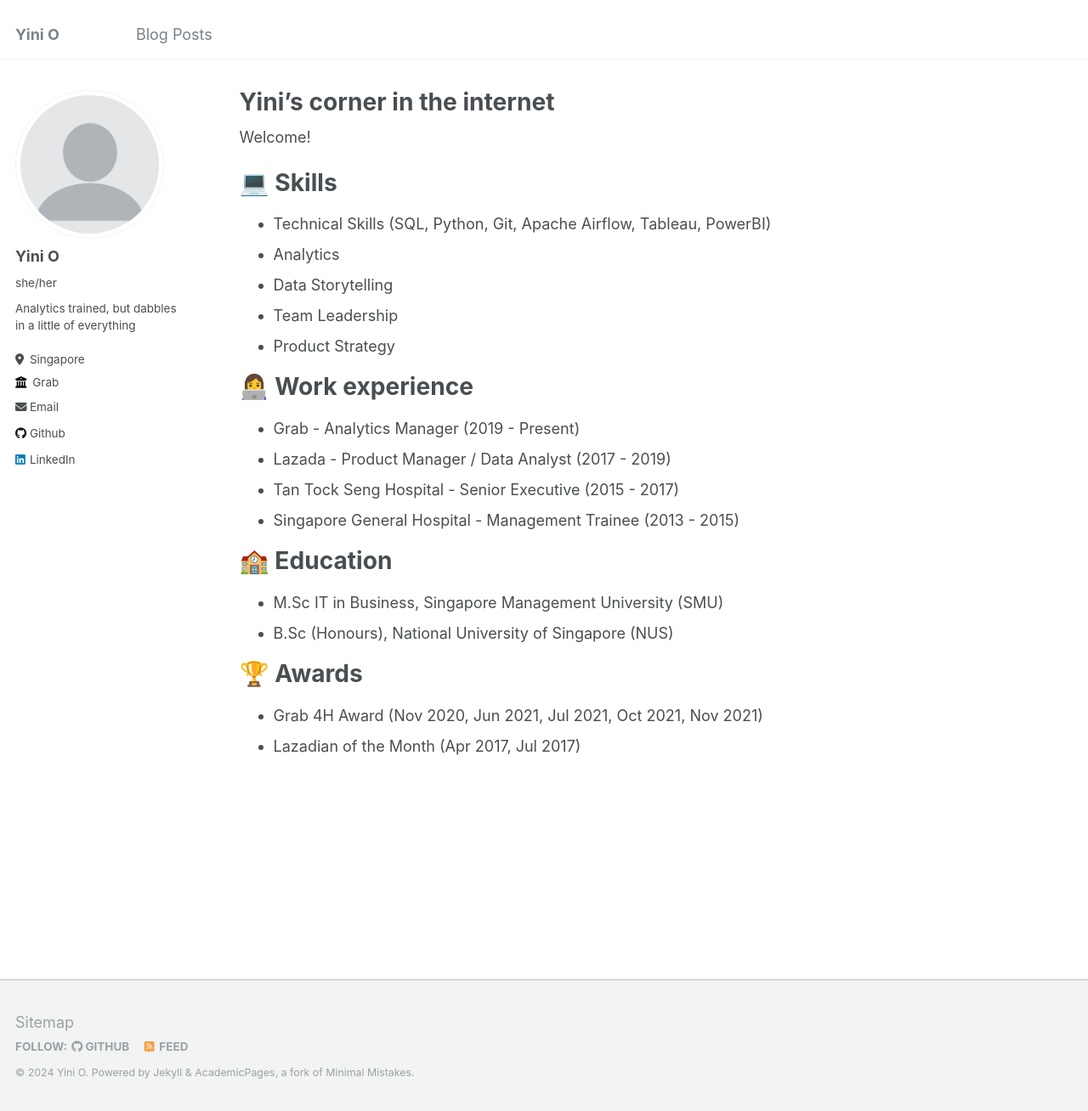
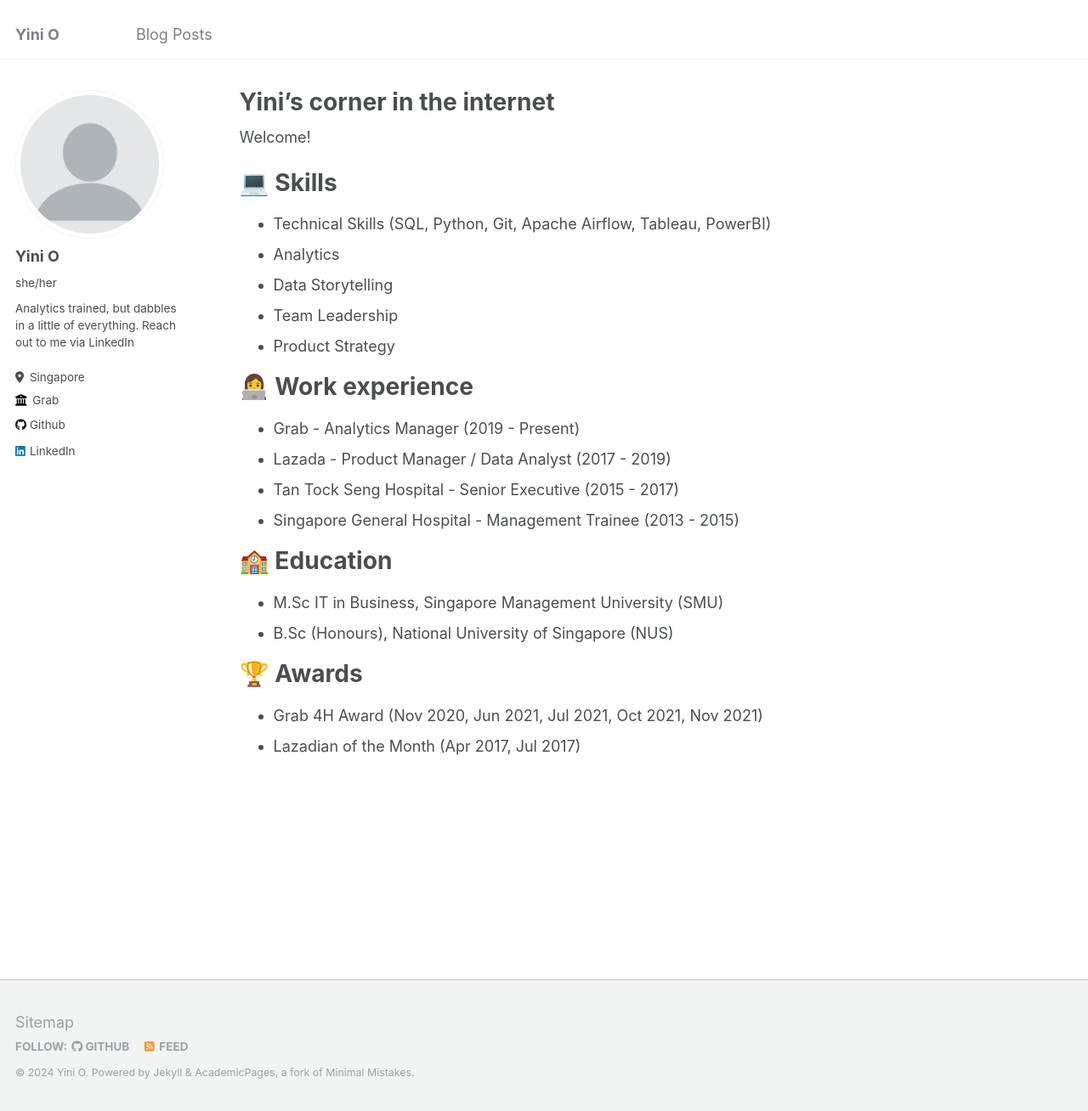
Before and after one commit to baqspaces/baqspaces.github.io, a Jekyll site: the page built from _pages/about.md, in a window 1280 px wide and 1308 px high. Shown: the whole window at 85% size. Built offline with Jekyll 4.4.1, drawn with Linux system fonts in a browser that asks for light colours.

Commit message:
edit bio

```diff
--- a/_config.yml
+++ b/_config.yml
@@ -24,11 +24,11 @@ author:
   avatar           : "profile.png"
   name             : "Yini O"
   pronouns         : "she/her"
-  bio              : "Analytics trained, but dabbles in a little of everything"
+  bio              : "Analytics trained, but dabbles in a little of everything. Reach out to me via LinkedIn"
   location         : "Singapore"
   employer         : "Grab"
   uri              : # URL
-  email            : "ong.yini90@gmail.com"
+  email            : #
 
   # Academic websites
   arxiv            : # URL - Update with the correct link to your profile
```
